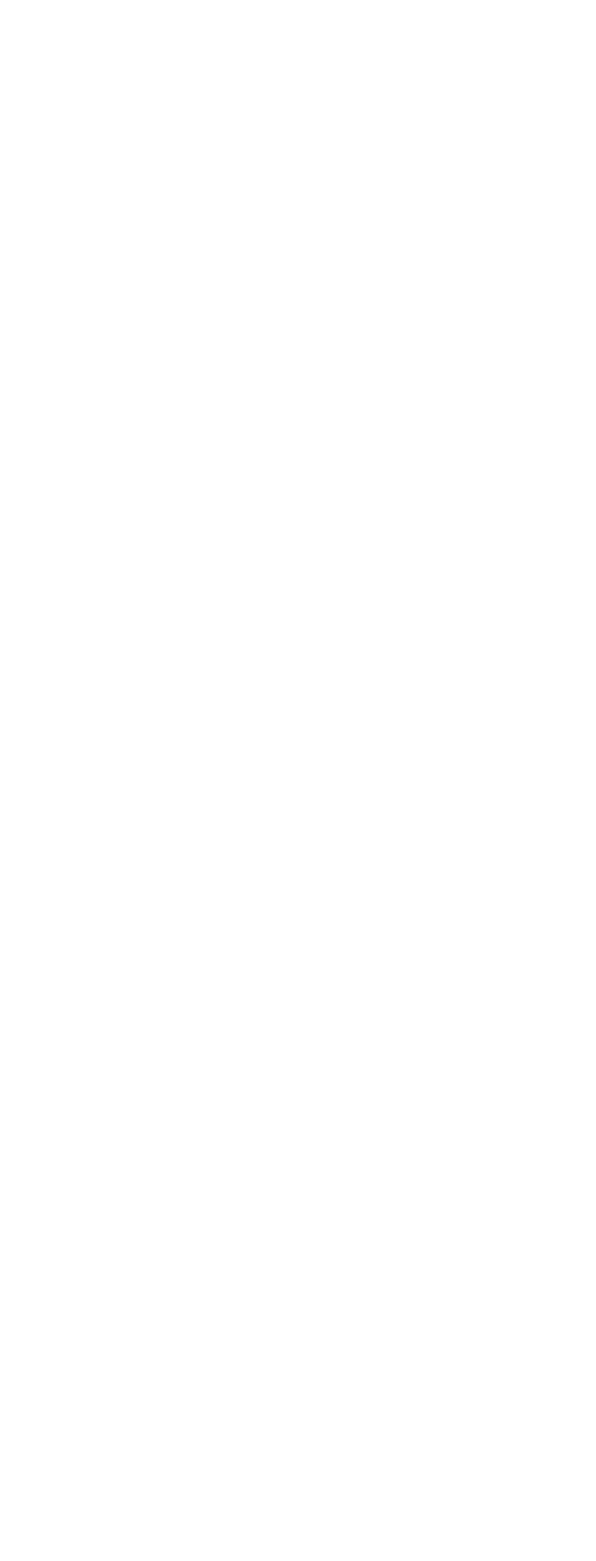
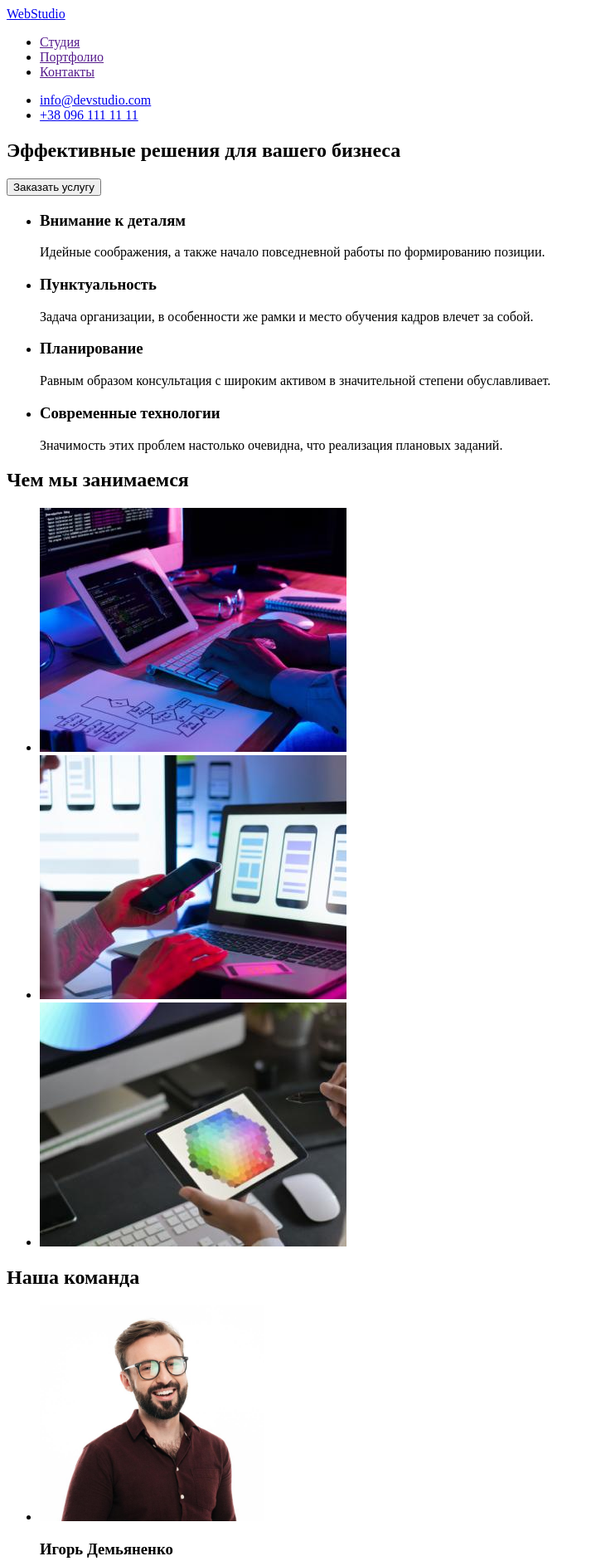
Before and after one commit to szhosan/goit-markup-hw-01, a plain HTML site: page index.html in a window 1280 px wide. Shown: the top 1881 px of the page at 83% size, without its empty margins (0-719 px from the left). Before the commit the page ends 800 px from the top, so only its background shows below. Drawn offline with Linux system fonts and the light colour scheme.

Commit message:
site html layout hw-1

```diff
--- a/index.html
+++ b/index.html
@@ -1,12 +1,125 @@
 <!DOCTYPE html>
-<html lang="en">
+<html lang="ru">
 <head>
     <meta charset="UTF-8">
     <meta http-equiv="X-UA-Compatible" content="IE=edge">
     <meta name="viewport" content="width=device-width, initial-scale=1.0">
-    <title>Document</title>
+    <title>WebStudio</title>
 </head>
 <body>
-
+    <header>
+        <nav>
+            <a href="/">
+                <span>Web</span>Studio
+            </a>
+            <ul>
+                <li>
+                    <a href="">Студия</a>
+                </li>
+                <li>
+                    <a href="">Портфолио</a>
+                </li>
+                <li>
+                    <a href="">Контакты</a>
+                </li>
+            </ul>
+        </nav>
+        <ul>
+            <li>
+                <a href="mailto:info@devstudio.com">info@devstudio.com</a>
+            </li>
+            <li>
+                <a href="tel:+380961111111">+38 096 111 11 11</a>
+            </li>
+        </ul>
+    </header>
+    <main>
+        <section>
+            <h1>Эффективные решения для вашего бизнеса</h1>
+            <button type="button">Заказать услугу</button>
+        </section>
+        <section>
+            <h2 hidden>Наши преимущества</h2>
+            <ul>
+                <li>
+                    <h3>Внимание к деталям</h3>
+                    <p>Идейные соображения, а также начало повседневной работы по формированию позиции.</p>
+                </li>
+                <li>
+                    <h3>Пунктуальность</h3>
+                    <p>Задача организации, в особенности же рамки и место обучения кадров влечет за собой.</p>
+                </li>
+                <li>
+                    <h3>Планирование</h3>
+                    <p>Равным образом консультация с широким активом в значительной степени обуславливает.</p>
+                </li>
+                <li>
+                    <h3>Современные технологии</h3>
+                    <p>Значимость этих проблем настолько очевидна, что реализация плановых заданий.</p>
+                </li>
+            </ul>
+        </section>
+        <section>
+            <h2>Чем мы занимаемся</h2>
+            <ul>
+                <li>
+                    <a href="">
+                        <img src="./images/example1.jpg" alt="Фото сайта" width="370">
+                    </a>
+                </li>
+                <li>
+                    <a href="">
+                        <img src="./images/example2.jpg" alt="Фото приложения" width="370">
+                    </a>
+                </li>
+                <li>
+                    <a href="">
+                        <img src="./images/example3.jpg" alt="Фото приложения на планшете" width="370">
+                    </a>
+                </li>
+            </ul>
+        </section>
+        <section>
+            <h2>Наша команда</h2>
+            <ul>
+                <li>
+                    <img src="./images/team-mate-1.jpg" alt="Фото сотрудника компании" width="270">
+                    <h3>Игорь Демьяненко</h3>
+                    <p>Product Designer</p>
+                </li>
+                <li>
+                    <img src="./images/team-mate-2.jpg" alt="Фото сотрудника компании" width="270">
+                    <h3>Ольга Репина</h3>
+                    <p>Frontend Developer</p>
+                </li>
+                <li>
+                    <img src="./images/team-mate-3.jpg" alt="Фото сотрудника компании" width="270">
+                    <h3>Николай Тарасов</h3>
+                    <p>Marketing</p>
+                </li>
+                <li>
+                    <img src="./images/team-mate-4.jpg" alt="Фото сотрудника компании" width="270">
+                    <h3>Михаил Ермаков</h3>
+                    <p>UI Designer</p>
+                </li>
+            </ul>
+        </section>
+    </main>
+    <footer>
+        <a href="./index.html">
+            <span>Web</span>Studio
+        </a>
+        <address>
+            <ul>
+                <li>г. Киев, пр-т Леси Украинки, 26</li>
+                <li>
+                    <a href="mailto:info@devstudio.com">info@devstudio.com</a>
+                </li>
+                <li>
+                    <a href="tel:+380961111111">+38 096 111 11 11</a>
+                </li>
+            </ul>
+        </address>
+    </footer>
 </body>
 </html>
```
Also changed, not shown: images/example1.jpg (added), images/example2.jpg (added), images/example3.jpg (added), images/team-mate-1.jpg (added), images/team-mate-2.jpg (added), images/team-mate-3.jpg (added), images/team-mate-4.jpg (added).
